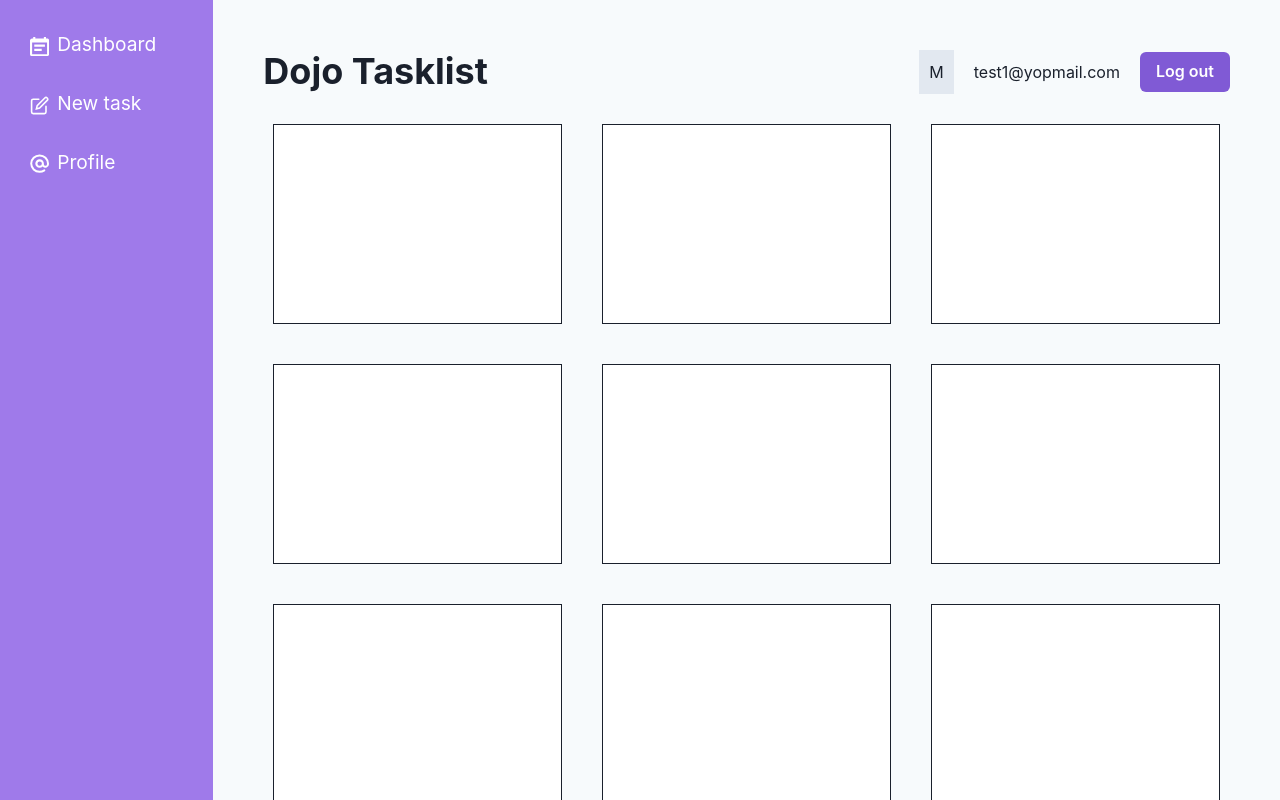
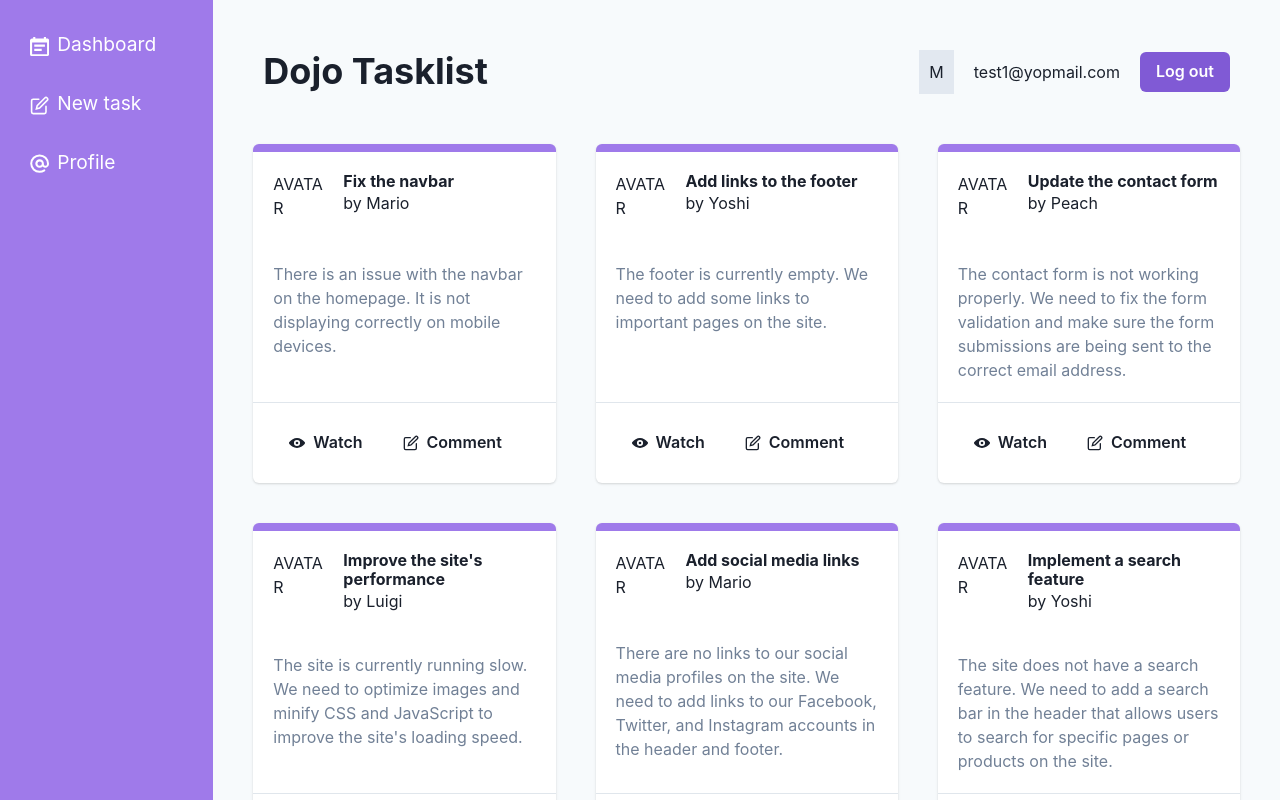
Before and after one commit to zawraz/dojo-tasklist, a React (Vite) app: page / in a window 1280 px wide. Shown: the top 800 px of the page. Built offline with nearby package versions, Linux system fonts and the light colour scheme; data requests are answered from the project's data file.

Commit message:
Data fetch and presentation
* +loader for json-server dummy data
* +styling for <Card />

```diff
--- a/src/App.jsx
+++ b/src/App.jsx
@@ -2,20 +2,20 @@ import {
 	createBrowserRouter,
 	createRoutesFromElements,
 	Route,
-  RouterProvider
-} from 'react-router-dom'
+	RouterProvider,
+} from "react-router-dom"
 
 // layouts and pages
-import RootLayout from './layouts/RootLayout'
-import Dashboard from './pages/Dashboard'
-import Create from './pages/Create'
-import Profile from './pages/Profile'
+import RootLayout from "./layouts/RootLayout"
+import Dashboard, { tasksLoader } from "./pages/Dashboard"
+import Create from "./pages/Create"
+import Profile from "./pages/Profile"
 
 // router and routes
 const router = createBrowserRouter(
 	createRoutesFromElements(
 		<Route path="/" element={<RootLayout />}>
-      <Route index element={<Dashboard />} />
+			<Route index element={<Dashboard />} loader={tasksLoader} />
 			<Route path="create" element={<Create />} />
 			<Route path="profile" element={<Profile />} />
 		</Route>
@@ -23,9 +23,7 @@ const router = createBrowserRouter(
 )
 
 function App() {
-  return (
-    <RouterProvider router={router} />
-  )
+	return <RouterProvider router={router} />
 }
 
 export default App
--- a/src/components/Navbar.jsx
+++ b/src/components/Navbar.jsx
@@ -10,7 +10,7 @@ import {
 
 export default function Navbar() {
 	return (
-		<Flex as="nav" p="10px" align="center">
+		<Flex as="nav" p="10px" mb="40px" align="center">
 			<Heading as="h1">Dojo Tasklist</Heading>
 			<Spacer />
 			<HStack spacing="20px">
--- a/src/pages/Dashboard.jsx
+++ b/src/pages/Dashboard.jsx
@@ -1,22 +1,61 @@
-import { Box, SimpleGrid } from "@chakra-ui/react"
+import { EditIcon, ViewIcon } from "@chakra-ui/icons"
+import {
+	Box,
+	Button,
+	Card,
+	CardBody,
+	CardFooter,
+	CardHeader,
+	Divider,
+	Flex,
+	HStack,
+	Heading,
+	SimpleGrid,
+	Text,
+} from "@chakra-ui/react"
+import { useLoaderData } from "react-router-dom"
+
+export const tasksLoader = async () => {
+	const res = await fetch("http://localhost:3000/tasks")
+	const data = res.json()
+	return data
+}
 
 export default function Dashboard() {
+	const tasks = useLoaderData()
 	return (
-		<SimpleGrid spacing={10} minChildWidth="250px" p={5}>
-			<Box bg="white" h="200px" border="1px solid"></Box>
-			<Box bg="white" h="200px" border="1px solid"></Box>
-			<Box bg="white" h="200px" border="1px solid"></Box>
-			<Box bg="white" h="200px" border="1px solid"></Box>
-
-			<Box bg="white" h="200px" border="1px solid"></Box>
-			<Box bg="white" h="200px" border="1px solid"></Box>
-			<Box bg="white" h="200px" border="1px solid"></Box>
-			<Box bg="white" h="200px" border="1px solid"></Box>
-
-			<Box bg="white" h="200px" border="1px solid"></Box>
-			<Box bg="white" h="200px" border="1px solid"></Box>
-			<Box bg="white" h="200px" border="1px solid"></Box>
-			<Box bg="white" h="200px" border="1px solid"></Box>
+		<SimpleGrid spacing={10} minChildWidth="300px">
+			{tasks?.map(({ id, title, description, author }) => (
+				<Card key={id} borderTop="8px" borderColor="purple.400">
+					<CardHeader>
+						<Flex gap={5}>
+							<Box w="50px" h="50px">
+								<Text>AVATAR</Text>
+							</Box>
+							<Box>
+								<Heading as="h3" size="sm">
+									{title}
+								</Heading>
+								<Text>by {author}</Text>
+							</Box>
+						</Flex>
+					</CardHeader>
+					<CardBody color="gray.500">
+						<Text>{description}</Text>
+					</CardBody>
+					<Divider borderColor="gray.300" />
+					<CardFooter>
+						<HStack>
+							<Button variant="ghost" leftIcon={<ViewIcon />}>
+								Watch
+							</Button>
+							<Button variant="ghost" leftIcon={<EditIcon />}>
+								Comment
+							</Button>
+						</HStack>
+					</CardFooter>
+				</Card>
+			))}
 		</SimpleGrid>
 	)
 }
```
Lines whose indentation alone changed are shown as unchanged.
